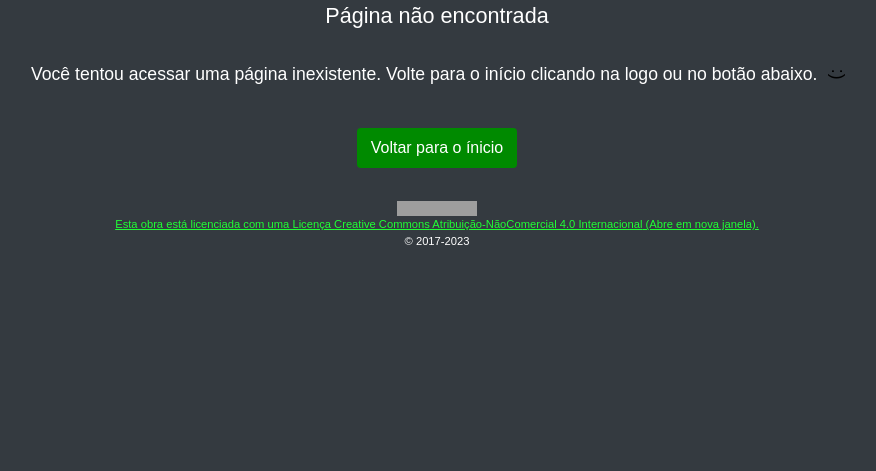
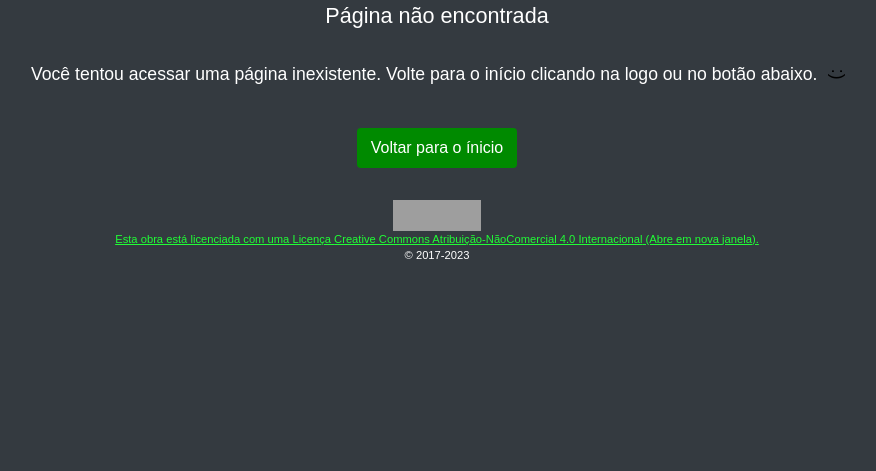
Before and after one commit to TreasureHuntGame/TreasureHunt, a PHP site: page /404.php in a window 1280 px wide. Shown: the part 175-646 px from the top of the page, without its empty margins (203-1079 px from the left). Run offline with PHP 8.4, Linux system fonts and the light colour scheme; some web fonts are replaced; grey boxes are pictures that could not be loaded.

Commit message:
Update 404.php
Correção da imagem CC

```diff
--- a/TreasureHunt/404.php
+++ b/TreasureHunt/404.php
@@ -99,7 +99,7 @@ header("X-Frame-Options: DENY");
             <div class="col">
                 <div class="footer-copyright">
                     <a rel="license noopener noreferrer" href="http://creativecommons.org/licenses/by-nc/4.0/" class="link-padrao" id="creative-commons" target="_blank">
-                        <img alt="Licença Creative Commons" src="https://i.creativecommons.org/l/by-nc/4.0/80x15.png" width="80" height="15">
+                        <img alt="Licença Creative Commons" src="https://licensebuttons.net/l/by-nc/4.0/88x31.png" width="88" height="31">
                         <br>
                         <span>Esta obra está licenciada com uma Licença <span lang="en">Creative Commons</span>
                             Atribuição-NãoComercial 4.0 Internacional</span> (Abre em nova janela).</a>
```
